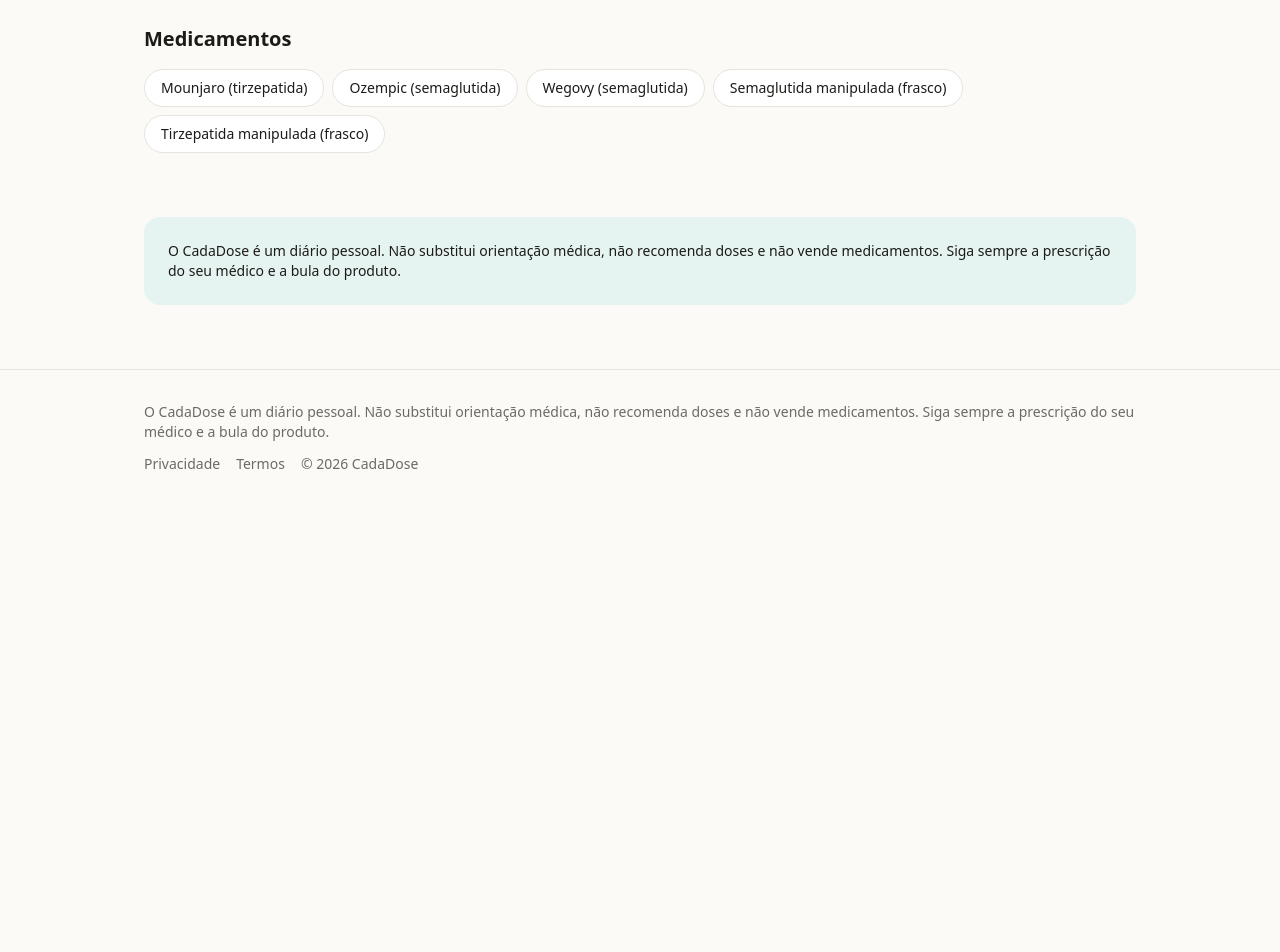
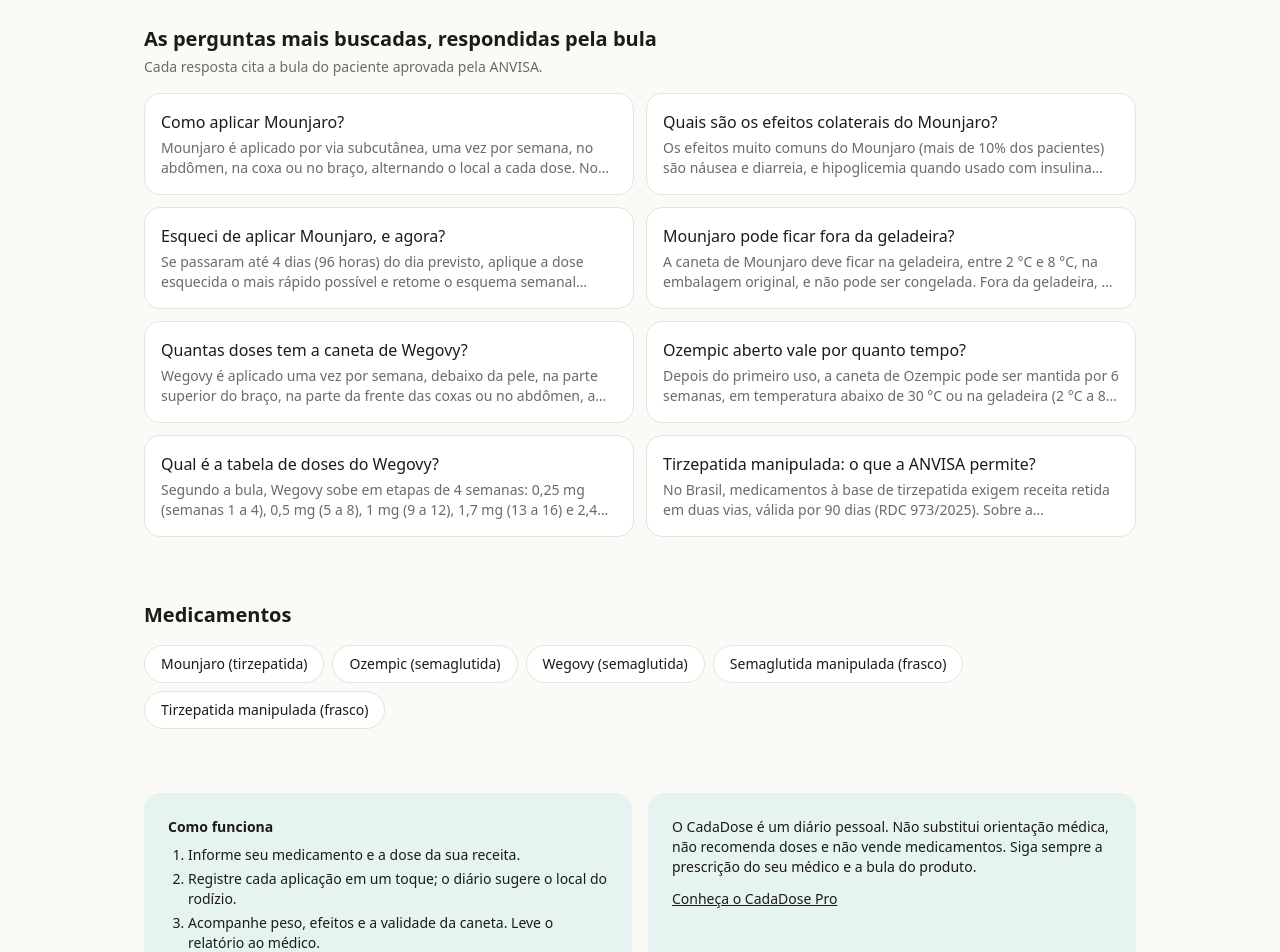
Before and after one commit to eroux-source/cadadose, a Next.js app: page / in a window 1280 px wide. Shown: the part 860-1812 px from the top of the page. Before the commit the page ends 1366 px from the top, so only its background shows below. Built offline with nearby package versions, Linux system fonts and the light colour scheme; no server answers.

Commit message:
llms.txt generated from content; landing with top searched questions, how-it-works, Pro link

```diff
--- /dev/null
+++ b/src/app/llms.txt/route.ts
@@ -0,0 +1,32 @@
+import { allArticles } from "@/content";
+import { medications } from "@/lib/medications";
+import { intentLabels } from "@/content/types";
+import { siteUrl } from "@/lib/locales";
+
+/** llms.txt generated from the content set so AI crawlers always see the current page list. */
+export function GET() {
+  const byMed = medications.map((m) => {
+    const arts = allArticles.filter((a) => a.medicationSlug === m.slug);
+    if (!arts.length) return "";
+    const lines = arts.map((a) => `- [${a.title}](${siteUrl}/medicamentos/${m.slug}/${a.intent}): ${a.answer}`);
+    return `### ${m.name}\n\n${lines.join("\n")}`;
+  });
+  const body = `# CadaDose
+
+> Diário pessoal e gratuito para quem faz tratamento com GLP-1 (Mounjaro, Ozempic, Wegovy, semaglutida e tirzepatida manipuladas) com prescrição médica, no Brasil. Registro de aplicações, lembretes, rodízio de locais, curva de peso, efeitos colaterais, estoque e validade da caneta. Conteúdo informativo em português, baseado nas bulas do paciente aprovadas pela ANVISA e citado trecho a trecho (registro e data de aprovação em cada página). Não recomenda doses e não vende medicamentos.
+
+## Páginas de conteúdo
+
+${byMed.filter(Boolean).join("\n\n")}
+
+## Aplicativo
+
+- [Meu diário](${siteUrl}/app): funciona no navegador e pode ser instalado na tela inicial; os dados ficam no aparelho do usuário.
+- [CadaDose Pro](${siteUrl}/pro): lembretes, backup e relatório para o médico.
+
+## Intenções cobertas
+
+${Object.values(intentLabels).map((l) => `- ${l}`).join("\n")}
+`;
+  return new Response(body, { headers: { "content-type": "text/plain; charset=utf-8", "cache-control": "public, max-age=3600" } });
+}
--- a/src/app/page.tsx
+++ b/src/app/page.tsx
@@ -1,19 +1,28 @@
 import Link from "next/link";
-import { notFound } from "next/navigation";
-import { dictionary } from "@/i18n/dictionaries";
+import { dictionary as t } from "@/i18n/dictionaries";
 import { medications } from "@/lib/medications";
+import { allArticles } from "@/content";
 
-export default async function Landing() {
+/** Questions people type as-is into Google and AI assistants, in the order of search demand. */
+const topQuestions: { q: string; slug: string; intent: string }[] = [
+  { q: "Como aplicar Mounjaro?", slug: "mounjaro", intent: "como-aplicar" },
+  { q: "Quais são os efeitos colaterais do Mounjaro?", slug: "mounjaro", intent: "efeitos-colaterais" },
+  { q: "Esqueci de aplicar Mounjaro, e agora?", slug: "mounjaro", intent: "esqueci-de-aplicar" },
+  { q: "Mounjaro pode ficar fora da geladeira?", slug: "mounjaro", intent: "validade-depois-de-aberta" },
+  { q: "Quantas doses tem a caneta de Wegovy?", slug: "wegovy", intent: "como-aplicar" },
+  { q: "Ozempic aberto vale por quanto tempo?", slug: "ozempic", intent: "validade-depois-de-aberta" },
+  { q: "Qual é a tabela de doses do Wegovy?", slug: "wegovy", intent: "tabela-de-dose" },
+  { q: "Tirzepatida manipulada: o que a ANVISA permite?", slug: "tirzepatida-manipulada", intent: "regras-anvisa" },
+];
 
-  const t = dictionary;
-
+export default function Landing() {
   return (
     <div className="mx-auto max-w-5xl px-4">
       <section className="py-16 md:py-24 max-w-3xl">
         <h1 className="text-4xl md:text-5xl font-semibold tracking-tight leading-tight">{t.hero.title}</h1>
         <p className="mt-6 text-lg text-muted">{t.hero.subtitle}</p>
         <div className="mt-8 flex flex-wrap items-center gap-4">
-          <Link href={`/app`} className="rounded-full bg-accent text-white px-6 py-3 font-medium">
+          <Link href="/app" className="rounded-full bg-accent text-white px-6 py-3 font-medium">
             {t.hero.cta}
           </Link>
           <span className="text-sm text-muted">{t.hero.privacy}</span>
@@ -30,14 +39,30 @@
       </section>
 
       <section className="mt-16">
+        <h2 className="text-xl font-semibold">As perguntas mais buscadas, respondidas pela bula</h2>
+        <p className="mt-1 text-sm text-muted">Cada resposta cita a bula do paciente aprovada pela ANVISA.</p>
+        <ul className="mt-4 grid gap-3 md:grid-cols-2">
+          {topQuestions.map((item) => {
+            const a = allArticles.find((x) => x.medicationSlug === item.slug && x.intent === item.intent);
+            if (!a) return null;
+            return (
+              <li key={item.q} className="rounded-2xl border border-border bg-card p-4">
+                <Link href={`/medicamentos/${item.slug}/${item.intent}`} className="font-medium hover:text-accent">
+                  {item.q}
+                </Link>
+                <p className="mt-1 text-sm text-muted line-clamp-2">{a.answer}</p>
+              </li>
+            );
+          })}
+        </ul>
+      </section>
+
+      <section className="mt-16">
         <h2 className="text-xl font-semibold">{t.nav.meds}</h2>
         <ul className="mt-4 flex flex-wrap gap-2">
           {medications.map((m) => (
             <li key={m.slug}>
-              <Link
-                href={`/medicamentos/${m.slug}`}
-                className="inline-block rounded-full border border-border bg-card px-4 py-2 text-sm hover:border-accent"
-              >
+              <Link href={`/medicamentos/${m.slug}`} className="inline-block rounded-full border border-border bg-card px-4 py-2 text-sm hover:border-accent">
                 {m.name}
               </Link>
             </li>
@@ -45,8 +70,19 @@
         </ul>
       </section>
 
-      <section className="mt-16 rounded-2xl bg-accent-soft p-6 text-sm">
-        <p>{t.disclaimer}</p>
+      <section className="mt-16 grid gap-4 md:grid-cols-2">
+        <div className="rounded-2xl bg-accent-soft p-6 text-sm">
+          <p className="font-semibold">Como funciona</p>
+          <ol className="mt-2 list-decimal pl-5 space-y-1">
+            <li>Informe seu medicamento e a dose da sua receita.</li>
+            <li>Registre cada aplicação em um toque; o diário sugere o local do rodízio.</li>
+            <li>Acompanhe peso, efeitos e a validade da caneta. Leve o relatório ao médico.</li>
+          </ol>
+        </div>
+        <div className="rounded-2xl bg-accent-soft p-6 text-sm">
+          <p>{t.disclaimer}</p>
+          <Link href="/pro" className="mt-3 inline-block underline">Conheça o CadaDose Pro</Link>
+        </div>
       </section>
     </div>
   );
```
Also changed, not shown: public/llms.txt (deleted).
